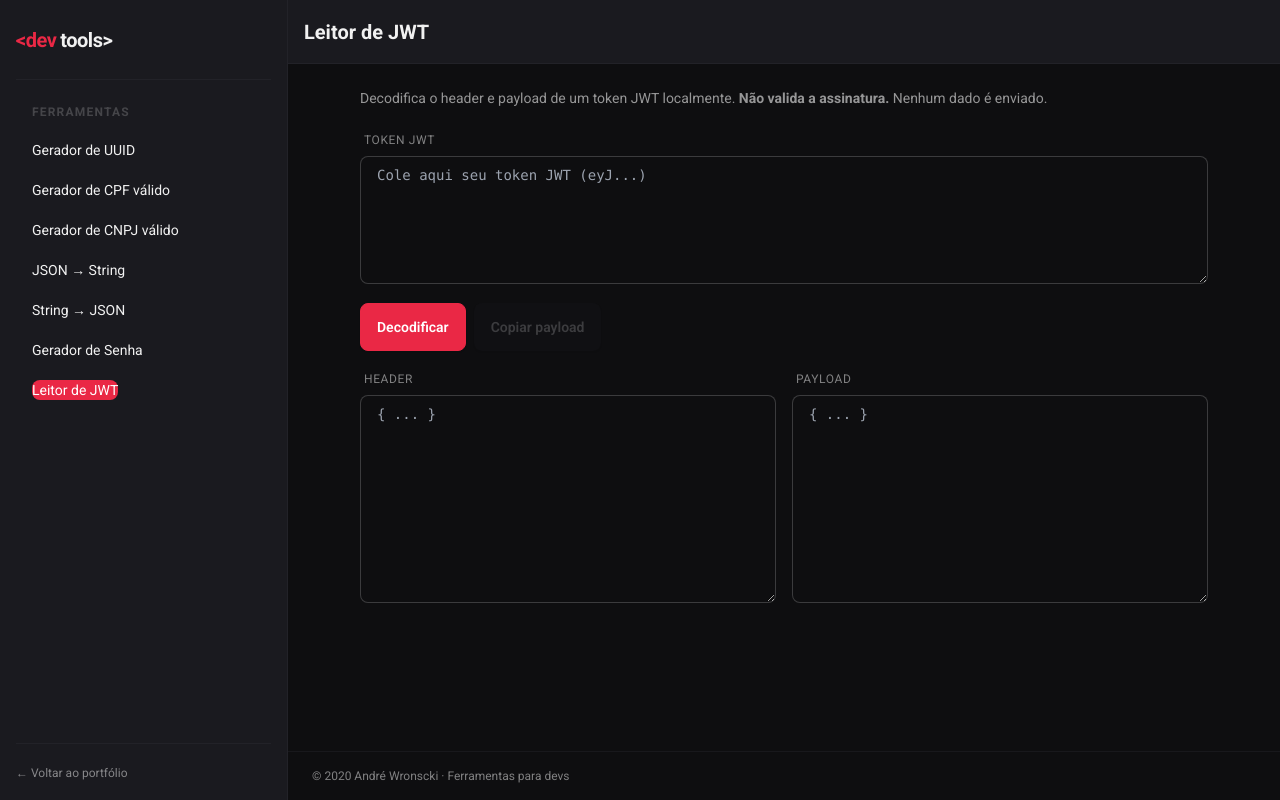
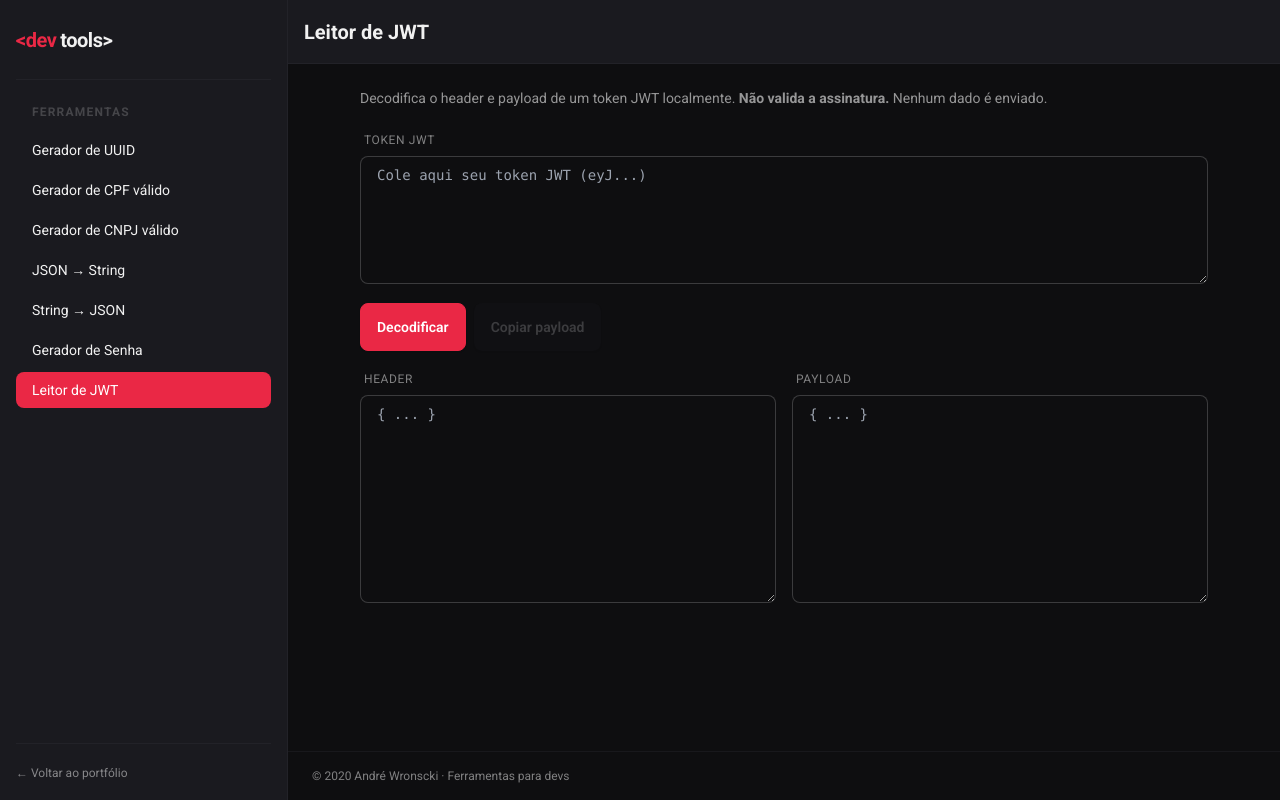
Before and after one commit to andrewronscki/website-andre, a Next.js app: page /tools/jwt-decoder in a window 1280 px wide. Built offline with nearby package versions, Linux system fonts and the light colour scheme.

Commit message:
feat: adjust tools page

```diff
--- a/src/components/ToolsLayout.tsx
+++ b/src/components/ToolsLayout.tsx
@@ -31,14 +31,13 @@ function Sidebar({ onClose }: { onClose?: () => void }) {
   return (
     <div className="flex w-72 flex-col h-full border-r border-base-300 bg-base-200 p-4">
       <div className="flex items-center justify-between h-16 border-b border-base-300 mb-4 pb-4">
-        <Link href="/tools">
-          <a
+        <Link
+          href="/tools"
           className="flex items-center gap-1"
           onClick={onClose}
         >
           <span className="text-xl font-extrabold text-primary tracking-tight">{'<'}dev</span>
           <span className="text-xl font-extrabold text-base-content tracking-tight">tools{'>'}</span>
-          </a>
         </Link>
         {onClose && (
           <button
@@ -58,8 +57,8 @@ function Sidebar({ onClose }: { onClose?: () => void }) {
         <li className="menu-title text-xs uppercase tracking-widest opacity-50">Ferramentas</li>
         {tools.map((tool) => (
           <li key={tool.href}>
-            <Link href={tool.href}>
-              <a
+            <Link
+              href={tool.href}
               onClick={onClose}
               className={clsx(
                 'rounded-lg text-sm',
@@ -67,17 +66,14 @@ function Sidebar({ onClose }: { onClose?: () => void }) {
               )}
             >
               {tool.label}
-              </a>
             </Link>
           </li>
         ))}
       </ul>
 
       <div className="mt-auto pt-4 border-t border-base-300">
-        <Link href="/">
-          <a className="text-xs text-base-content opacity-50 hover:opacity-100 transition">
+        <Link href="/" className="text-xs text-base-content opacity-50 hover:opacity-100 transition">
           ← Voltar ao portfólio
-          </a>
         </Link>
       </div>
     </div>
--- a/src/pages/tools/index.tsx
+++ b/src/pages/tools/index.tsx
@@ -56,8 +56,11 @@ export default function ToolsHome() {
 
       <div className="grid sm:grid-cols-2 xl:grid-cols-3 gap-4 mt-2">
         {tools.map((tool) => (
-          <Link key={tool.href} href={tool.href}>
-            <a className="card bg-base-200 border border-base-300 hover:border-primary hover:shadow-lg transition-all duration-200 cursor-pointer group">
+          <Link
+            key={tool.href}
+            href={tool.href}
+            className="card bg-base-200 border border-base-300 hover:border-primary hover:shadow-lg transition-all duration-200 cursor-pointer group"
+          >
             <div className="card-body p-5">
               <div className="text-3xl mb-2">{tool.icon}</div>
               <h3 className="card-title text-base group-hover:text-primary transition-colors">
@@ -65,7 +68,6 @@ export default function ToolsHome() {
               </h3>
               <p className="text-sm opacity-60">{tool.description}</p>
             </div>
-            </a>
           </Link>
         ))}
       </div>
```
Lines whose indentation alone changed are shown as unchanged.
